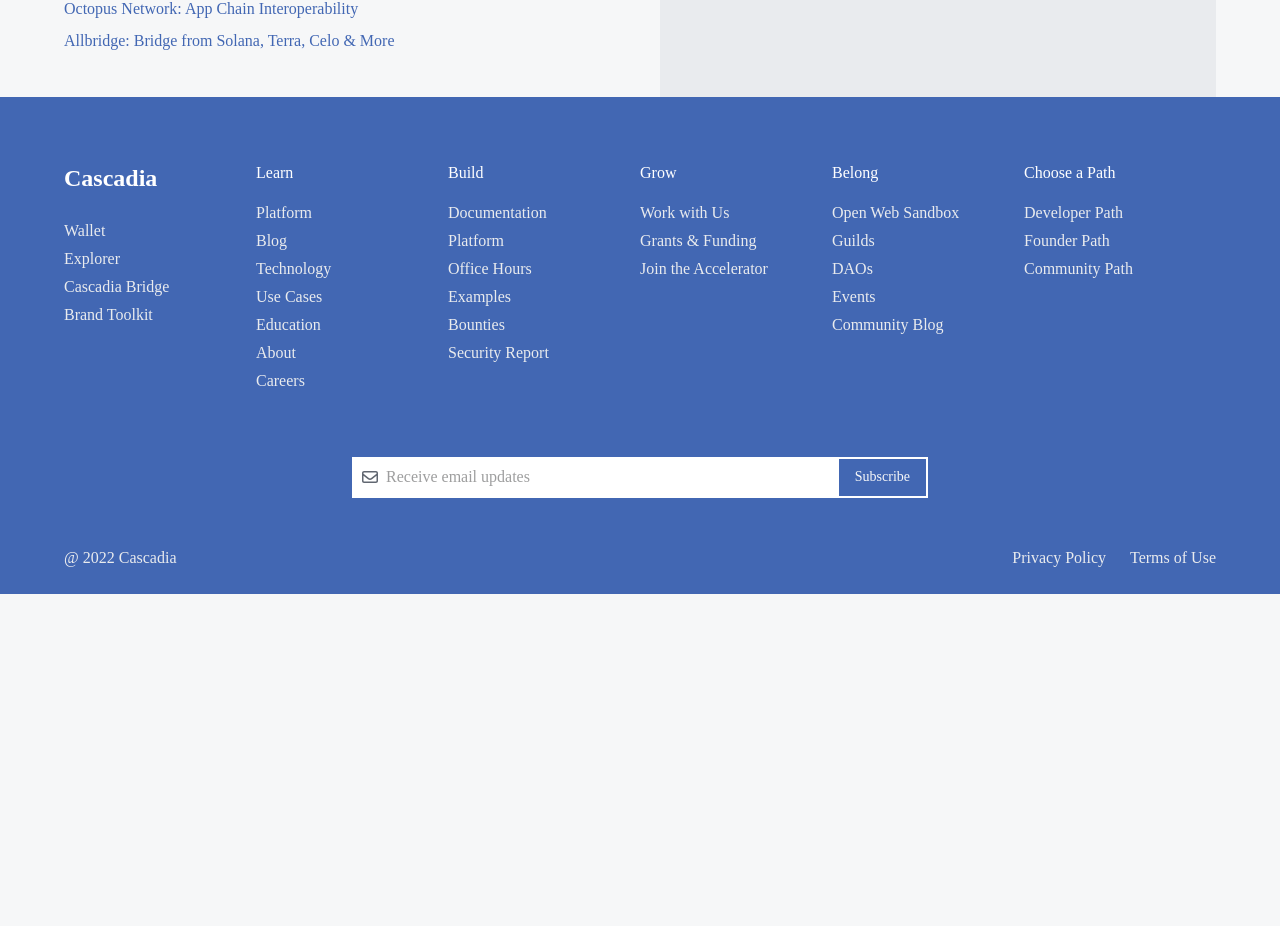
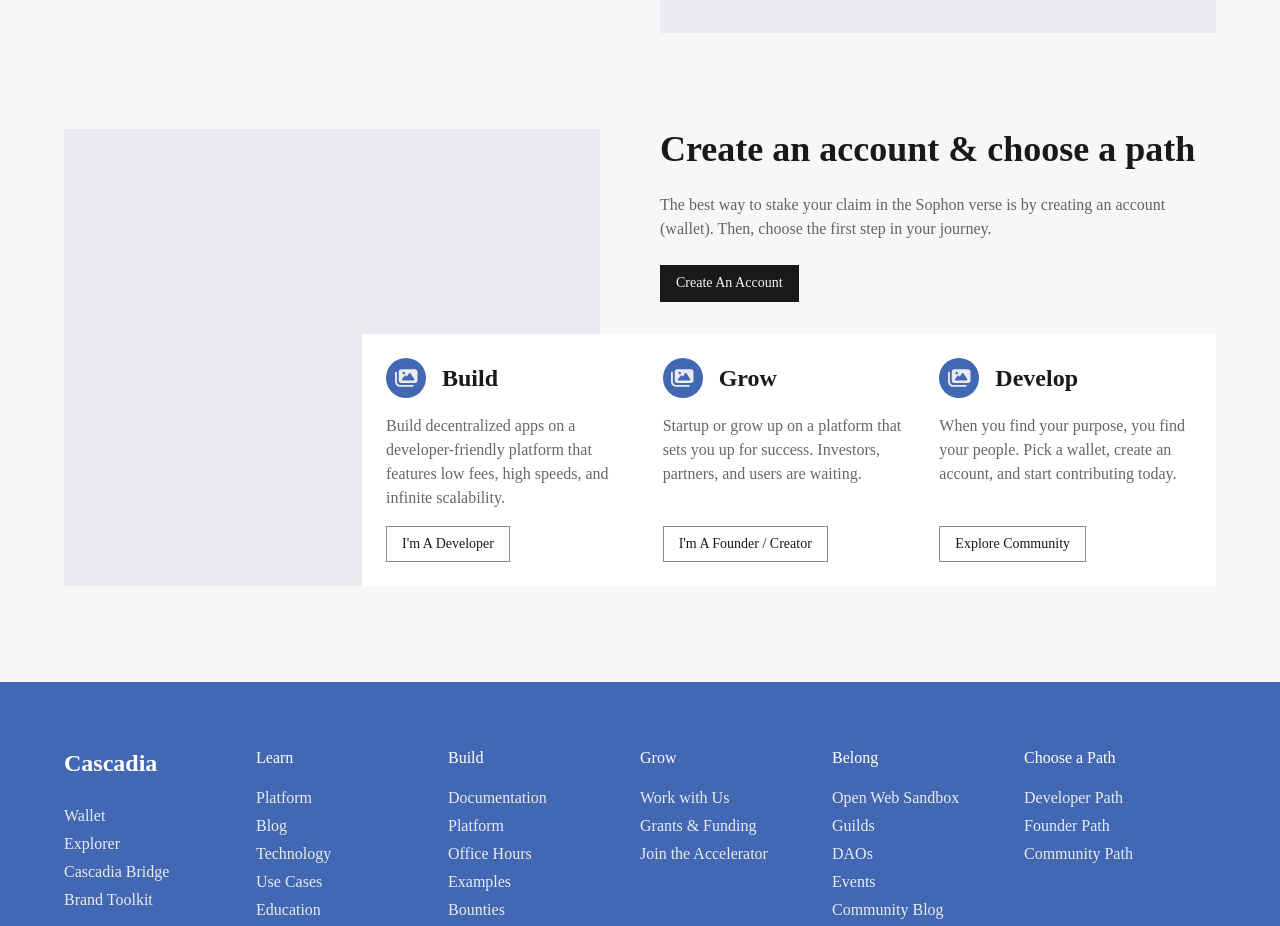
Before and after one commit to CascadiaFoundation/public_website, a React (Create React App) app: page /ecosystem in a window 1280 px wide. Shown: the part 1972-2898 px from the top of the page. Before the commit the page ends 2566 px from the top, so only its background shows below. Built offline with nearby package versions, Linux system fonts and the light colour scheme.

Commit message:
feat:section-6-ui

```diff
--- a/src/pages/ecosystem/index.tsx
+++ b/src/pages/ecosystem/index.tsx
@@ -1,4 +1,6 @@
-import { Button, Typography } from "@mui/material";
+import { faImages } from "@fortawesome/free-solid-svg-icons";
+import { FontAwesomeIcon } from "@fortawesome/react-fontawesome";
+import { Avatar, Button, Typography } from "@mui/material";
 import { Link } from "react-router-dom";
 
 const Ecosystem = () => {
@@ -6,10 +8,9 @@ const Ecosystem = () => {
     <>
       {/* begin: Section 1 */}
       <div className="bg-primary bg-opacity-10 px-[5%] mt-[-76px] pt-[140px]">
-        <div className="w-1/3">
+        <div className="w-1/2">
           <Typography variant="h1">
-            A <span className="text-primary">Better Future</span> requires a <br/>
-            <span className="text-primary">Better Foundation</span>
+            A <span className="text-primary">Better Future</span> requires a <span className="text-primary">Better Foundation</span>
           </Typography>
           <Typography className="py-6">
             Decentralized Oracle Network provide tamper-proof inputs, outputs, and computations to support advanced smart contracs on any blockchain.
@@ -126,6 +127,69 @@ const Ecosystem = () => {
         <div className="w-full h-[300px] bg-[#E9EBEE]" />
       </div>
       {/* end: Section 5 */}
+
+      {/* begin: Section 6 */}
+      <div className="mx-[5%] my-24 grid grid-cols-4 gap-x-10 relative">
+        <div className="col-start-3 col-span-2">
+          <Typography variant="h1">
+            Create an account & choose a path
+          </Typography>
+          <Typography color="text.secondary" className="py-6">
+            The best way to stake your claim in the Sophon verse is by creating an account (wallet). Then, choose the first step in your journey.
+          </Typography>
+          <Button variant="contained" color="secondary">
+            Create an Account
+          </Button>
+        </div>
+        <div className="col-start-2 col-span-3 bg-white p-6 grid grid-cols-3 gap-6 mt-8">
+          <div className="flex flex-col">
+            <div className="flex items-center gap-4">
+              <Avatar className="bg-primary" color="primary">
+                <FontAwesomeIcon icon={faImages} className="text-grey-light"/>
+              </Avatar>
+              <Typography variant="h2">Build</Typography>
+            </div>
+            <Typography color="text.secondary" className="py-4">
+              Build decentralized apps on a developer-friendly platform that features low fees, high speeds, and infinite scalability.
+            </Typography>
+            <Button variant="outlined" color="secondary" className="w-fit">
+              I'm a Developer
+            </Button>
+          </div>
+          <div className="flex flex-col">
+            <div className="flex items-center gap-4">
+              <Avatar className="bg-primary" color="primary">
+                <FontAwesomeIcon icon={faImages} className="text-grey-light"/>
+              </Avatar>
+              <Typography variant="h2">Grow</Typography>
+            </div>
+            <Typography color="text.secondary" className="py-4 flex-auto">
+              Startup or grow up on a platform that sets you up for success. Investors, partners, and users are waiting.
+            </Typography>
+            <Button variant="outlined" color="secondary" className="w-fit">
+              I'm a Founder / Creator
+            </Button>
+          </div>
+          <div className="flex flex-col">
+            <div className="flex items-center gap-4">
+              <Avatar className="bg-primary" color="primary">
+                <FontAwesomeIcon icon={faImages} className="text-grey-light"/>
+              </Avatar>
+              <Typography variant="h2">Develop</Typography>
+            </div>
+            <Typography color="text.secondary" className="py-4 flex-auto">
+              When you find your purpose, you find your people. Pick a wallet, create an account, and start contributing today.
+            </Typography>
+            <Button variant="outlined" color="secondary" className="w-fit">
+              Explore Community
+            </Button>
+          </div>
+        </div>
+        <div className="absolute top-0 left-0 -z-10 w-1/2 h-full pr-10">
+          <div className="w-full h-full bg-[#E9EBEE]" />
+        </div>
+      </div>
+      {/* end: Section 6 */}
     </>
   );
 };
--- a/src/themes/componentStyleOverrides.js
+++ b/src/themes/componentStyleOverrides.js
@@ -29,5 +29,14 @@ export default function componentStyleOverrides(theme) {
         }
       }
     },
+    MuiAvatar: {
+      styleOverrides: {
+        root: {
+          '&.bg-primary': {
+            backgroundColor: theme.colors.primary.main
+          }
+        }
+      }
+    }
   };
 };
--- a/src/themes/palette.js
+++ b/src/themes/palette.js
@@ -9,7 +9,8 @@ export default function themePalette(theme) {
       contrastText: theme.colors.background.main
     },
     secondary: {
-      main: theme.colors.secondary.main
+      main: theme.colors.secondary.main,
+      contrastText: theme.colors.background.main
     },
     text: {
       primary: theme.colors.text.primary,
```
